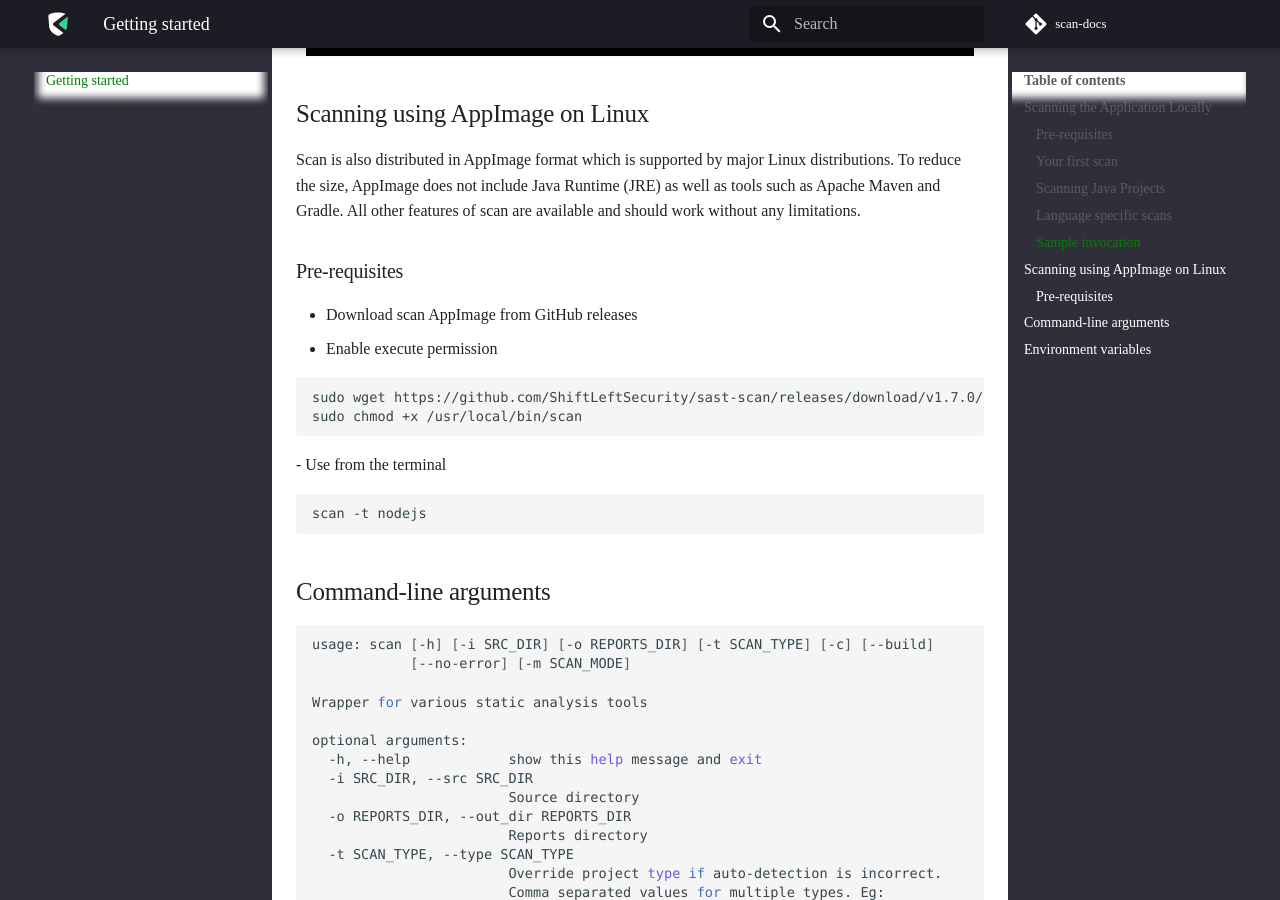
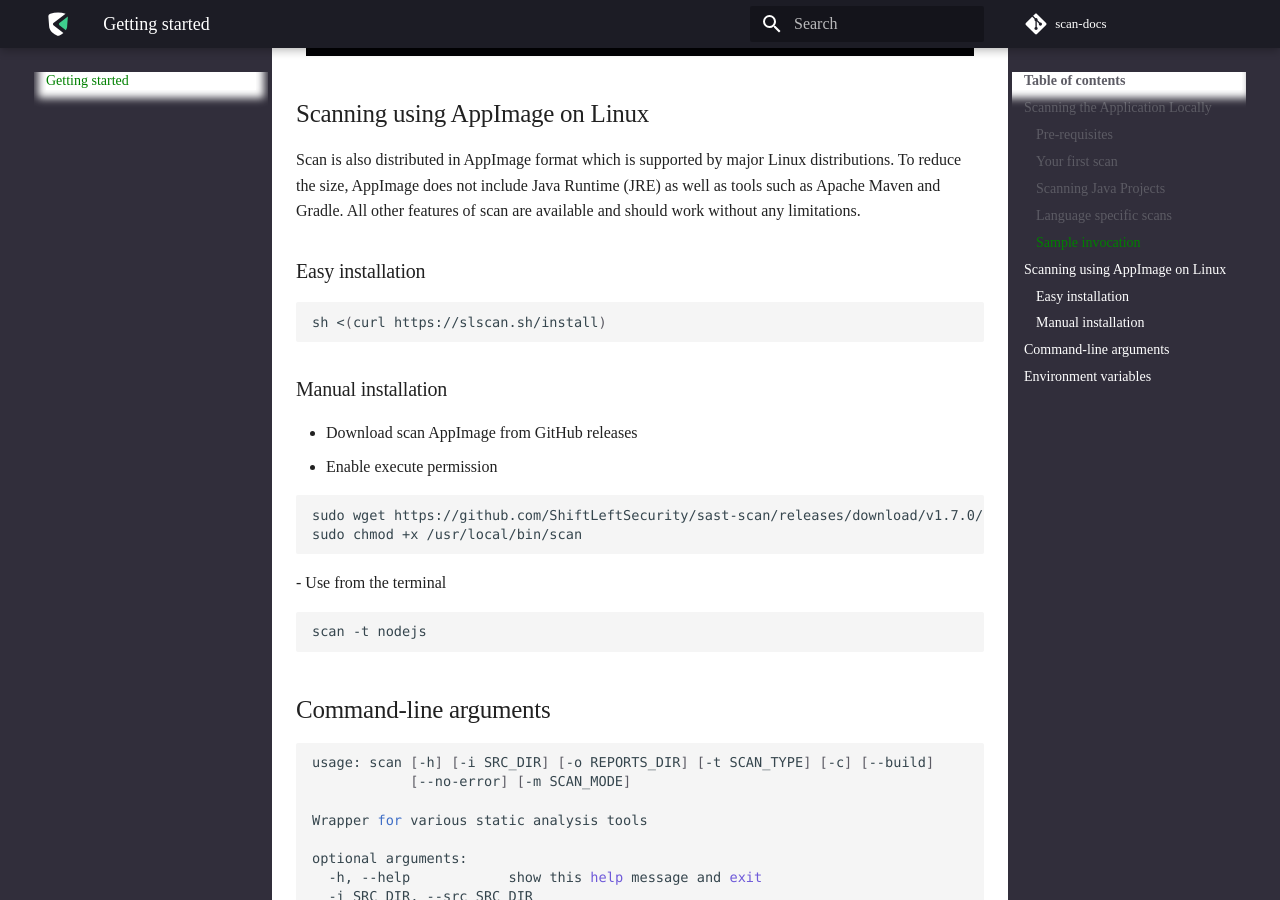
Before and after one commit to ShiftLeftSecurity/scan-docs, an MkDocs documentation site: the page built from docs/getting-started/README.md, in a window 1280 px wide and 900 px high, scrolled down 2194 px. Built offline with MkDocs 1.6.1 and Material for MkDocs 9.7.7, drawn with Linux system fonts in a browser that asks for light colours; some web fonts are replaced; comment, search, counter and statistics services are not loaded.

Commit message:
Install and run

````diff
--- a/docs/getting-started/README.md
+++ b/docs/getting-started/README.md
@@ -161,7 +161,13 @@
 
 Scan is also distributed in AppImage format which is supported by major Linux distributions. To reduce the size, AppImage does not include Java Runtime (JRE) as well as tools such as Apache Maven and Gradle. All other features of scan are available and should work without any limitations.
 
-### Pre-requisites
+### Easy installation
+
+```bash
+sh <(curl https://slscan.sh/install)
+```
+
+### Manual installation
 
 - Download scan AppImage from GitHub releases
 - Enable execute permission
````
Also changed, not shown: docs/index.md (+5 -1 lines).
